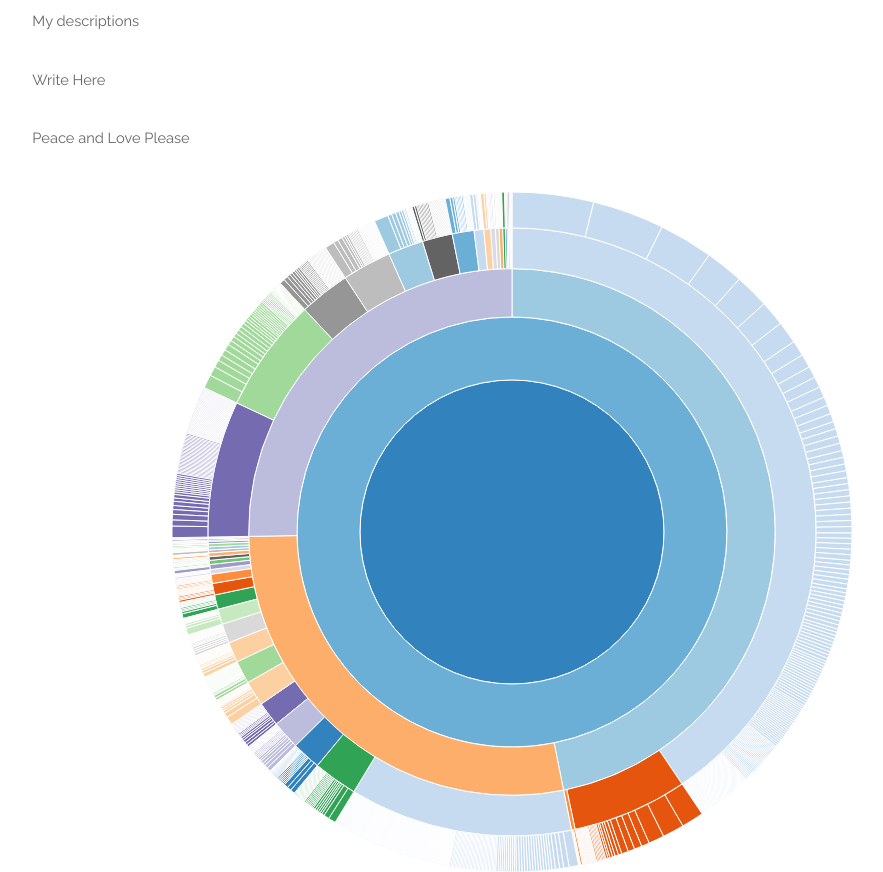
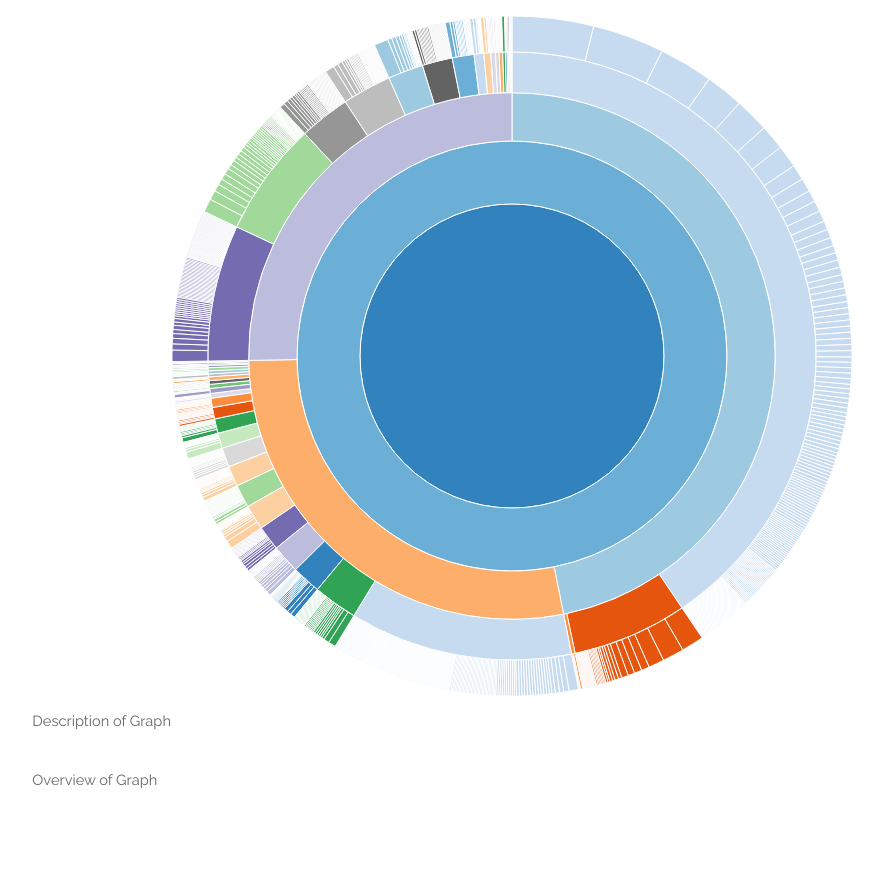
Before and after one commit to yutongl1/yutongl1.github.io, a plain HTML site: page index.html in a window 1280 px wide. Shown: the part 1440-2312 px from the top of the page, without its empty margins (131-1014 px from the left). Drawn offline with nearby package versions, Linux system fonts and the light colour scheme.

Commit message:
Update index.html

```diff
--- a/index.html
+++ b/index.html
@@ -79,10 +79,11 @@
 							<h2>Visualization 1</h2>
 							<p> Zoomable Sunburst </p>
 						</header>
-						<div id = 'svgHere'>
-							<p class = 'lead' > My descriptions </p>
-							<p> Write Here </p>
-							<p> Peace and Love Please</p>
+						<div class="row 200%" id = 'svgHere'>
+						</div>
+						<div class="6u$ 12u$(medium)">
+							<p>Description of Graph </p>
+							<p>Overview of Graph </p>
 						</div>
 					</div>
 				</section>
```
